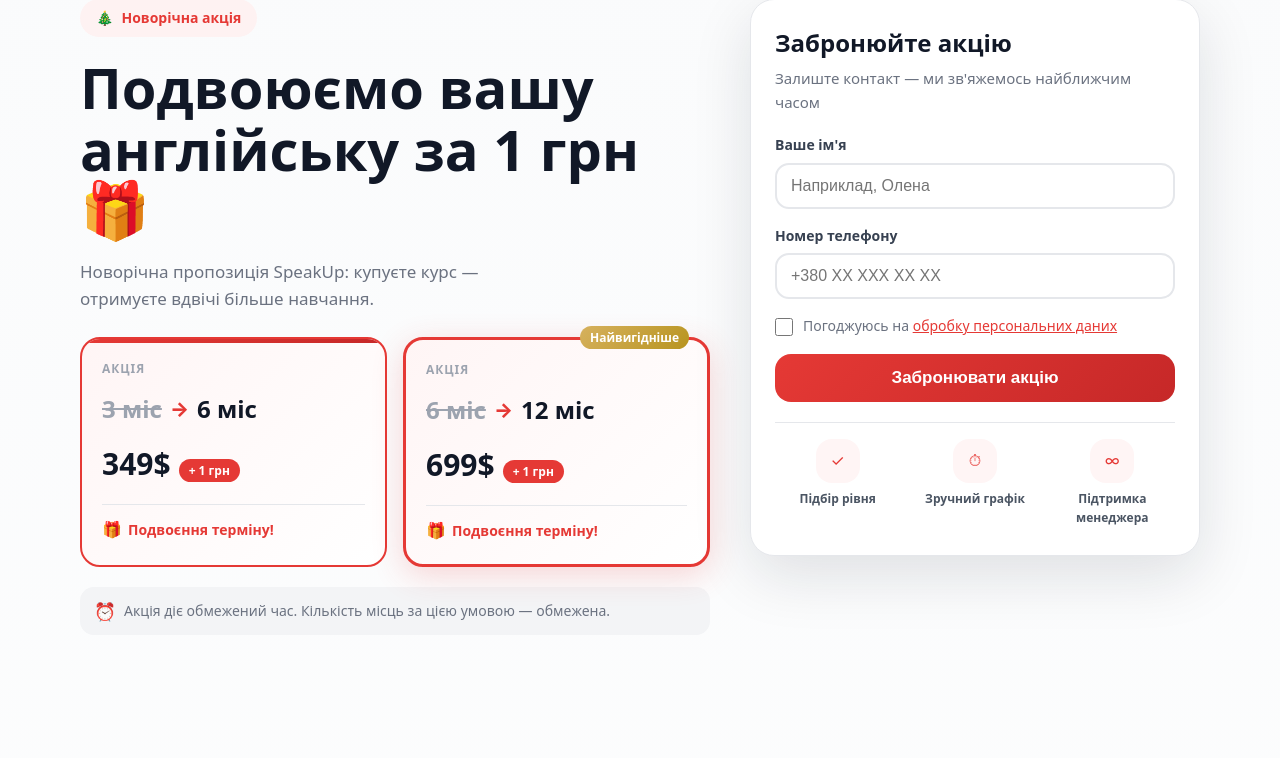
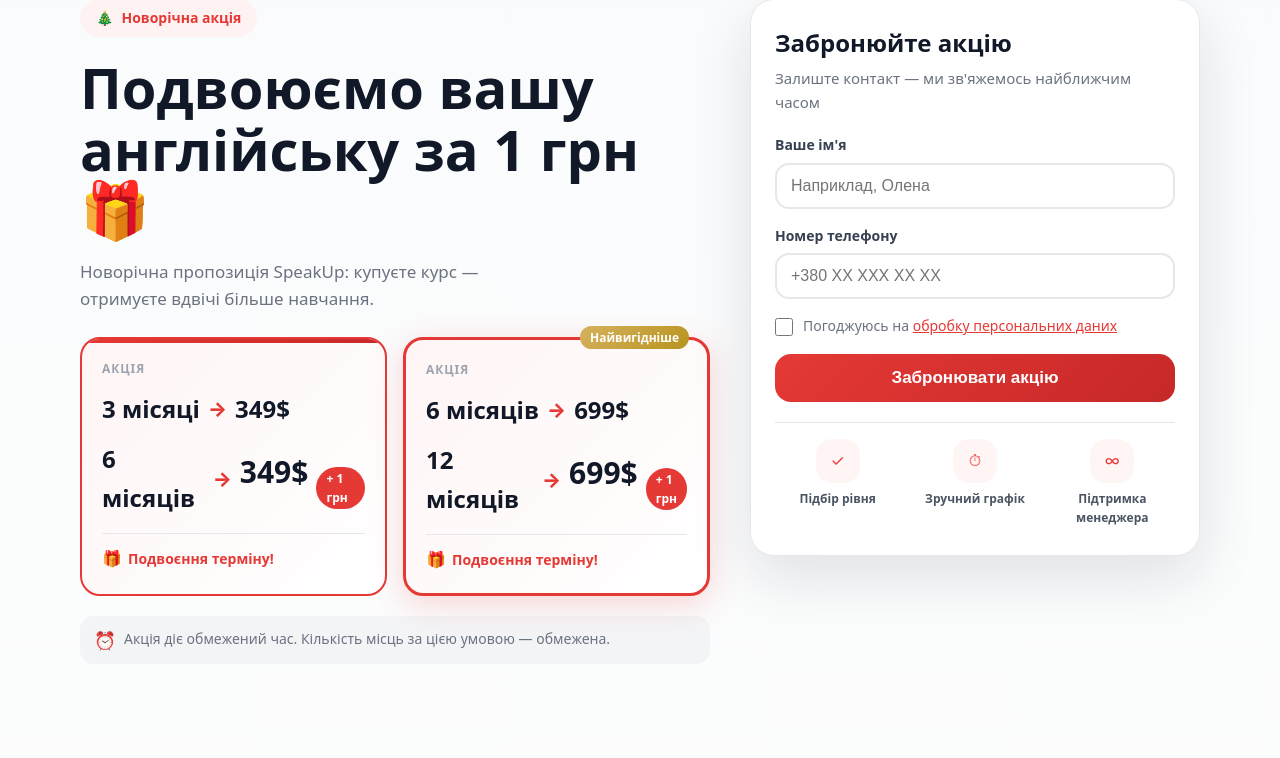
Before and after one commit to Sophie-sd/SpeakUp, a Django app: template templates/main/advertising.html in a window 1280 px wide. Shown: the part 97-855 px from the top of the page. Run offline with Django 5.2, Linux system fonts and the light colour scheme; the template is opened without the code that fills it: most values are stand-ins (such as "Sample title", 1, 10 or a date in 2020).

Commit message:
/advertising/ Головний блок

```diff
--- a/static/css/advertising.css
+++ b/static/css/advertising.css
@@ -264,12 +264,6 @@
   box-shadow: 0 20px 48px rgba(229, 57, 53, 0.25);
 }
 
-/* Покращення стрілки */
-.offer-card__duration-arrow {
-  font-size: 1.25rem;
-  color: var(--landing-accent);
-  font-weight: 800;
-}
 
 .offer-card__badge {
   position: absolute;
@@ -285,29 +279,38 @@
   color: #9ca3af;
 }
 
-.offer-card__duration {
+.offer-card__rows {
+  display: flex;
+  flex-direction: column;
+  gap: 12px;
+  margin-top: 12px;
+}
+
+.offer-card__row {
   display: flex;
   align-items: center;
   gap: 8px;
-  margin-top: 12px;
   font-size: 1.5rem;
   font-weight: 700;
 }
 
-.offer-card__duration-old {
-  color: #9ca3af;
-  text-decoration: line-through;
-}
-
-.offer-card__duration-new {
+.offer-card__row-duration {
   color: var(--landing-text-main);
 }
 
-.offer-card__price {
+.offer-card__row-arrow {
+  font-size: 1.25rem;
+  color: var(--landing-accent);
+  font-weight: 800;
+}
+
+.offer-card__row-price {
   display: flex;
   align-items: baseline;
   gap: 8px;
-  margin-top: 12px;
+  font-size: 1.5rem;
+  font-weight: 700;
+  color: var(--landing-text-main);
 }
 
 .offer-card__price-main {
--- a/templates/main/advertising.html
+++ b/templates/main/advertising.html
@@ -48,14 +48,20 @@
                             <div class="offer-card__header">
                                 <div class="offer-card__label">{% trans "Акція" %}</div>
                             </div>
-                            <div class="offer-card__duration">
-                                <span class="offer-card__duration-old">3 міс</span>
-                                <span class="offer-card__duration-arrow" aria-hidden="true">→</span>
-                                <span class="offer-card__duration-new">6 міс</span>
+                            <div class="offer-card__rows">
+                                <div class="offer-card__row">
+                                    <span class="offer-card__row-duration">3 місяці</span>
+                                    <span class="offer-card__row-arrow" aria-hidden="true">→</span>
+                                    <span class="offer-card__row-price">349$</span>
                                 </div>
-                            <div class="offer-card__price">
+                                <div class="offer-card__row">
+                                    <span class="offer-card__row-duration">6 місяців</span>
+                                    <span class="offer-card__row-arrow" aria-hidden="true">→</span>
+                                    <span class="offer-card__row-price">
                                         <span class="offer-card__price-main">349$</span>
                                         <span class="badge badge--promo">+ 1 грн</span>
+                                    </span>
+                                </div>
                             </div>
                             <div class="offer-card__benefit">
                                 <span class="offer-card__benefit-text">Подвоєння терміну!</span>
@@ -70,14 +76,20 @@
                             <div class="offer-card__header">
                                 <div class="offer-card__label">{% trans "Акція" %}</div>
                             </div>
-                            <div class="offer-card__duration">
-                                <span class="offer-card__duration-old">6 міс</span>
-                                <span class="offer-card__duration-arrow" aria-hidden="true">→</span>
-                                <span class="offer-card__duration-new">12 міс</span>
+                            <div class="offer-card__rows">
+                                <div class="offer-card__row">
+                                    <span class="offer-card__row-duration">6 місяців</span>
+                                    <span class="offer-card__row-arrow" aria-hidden="true">→</span>
+                                    <span class="offer-card__row-price">699$</span>
                                 </div>
-                            <div class="offer-card__price">
+                                <div class="offer-card__row">
+                                    <span class="offer-card__row-duration">12 місяців</span>
+                                    <span class="offer-card__row-arrow" aria-hidden="true">→</span>
+                                    <span class="offer-card__row-price">
                                         <span class="offer-card__price-main">699$</span>
                                         <span class="badge badge--promo">+ 1 грн</span>
+                                    </span>
+                                </div>
                             </div>
                             <div class="offer-card__benefit">
                                 <span class="offer-card__benefit-text">Подвоєння терміну!</span>
```
Lines whose indentation alone changed are shown as unchanged.
